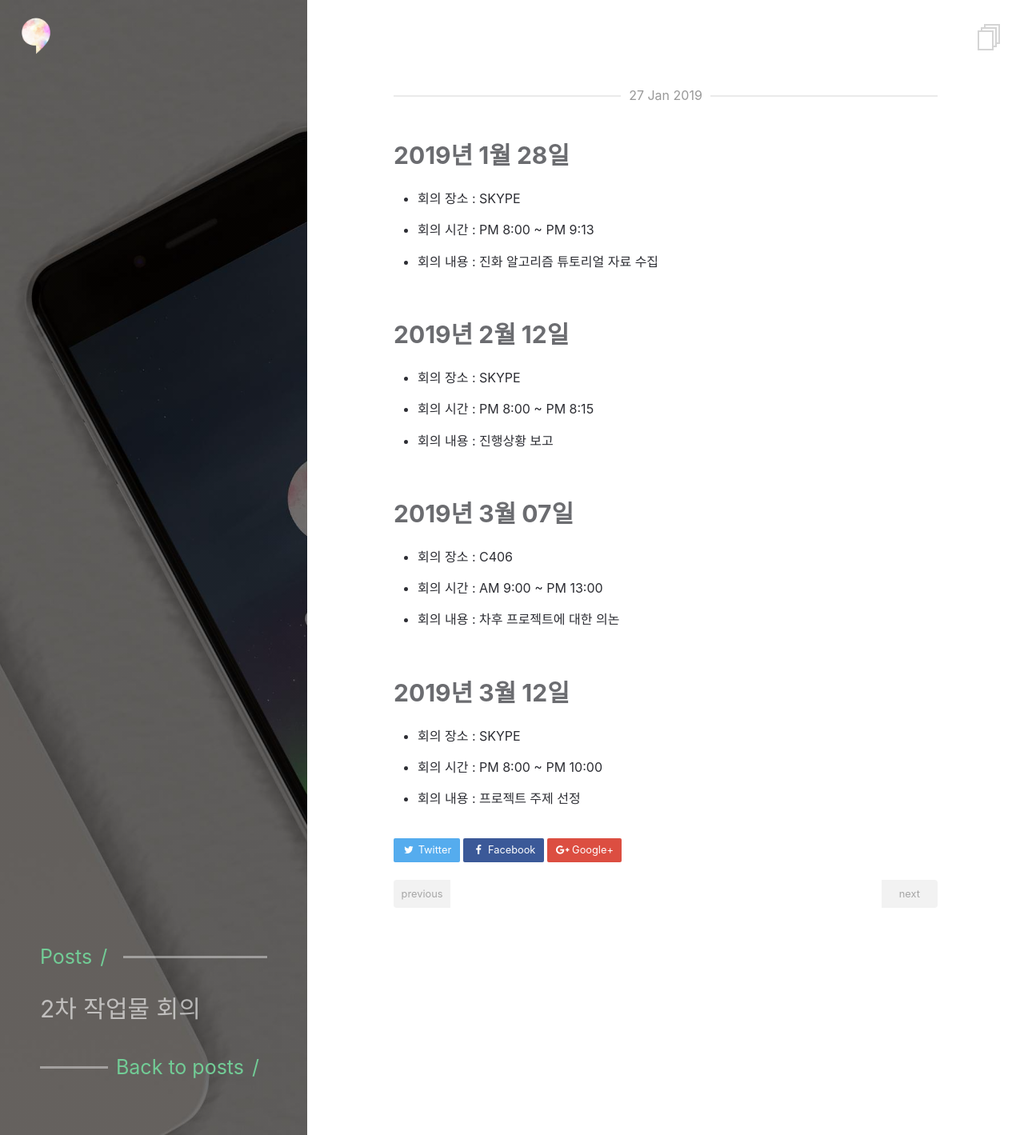
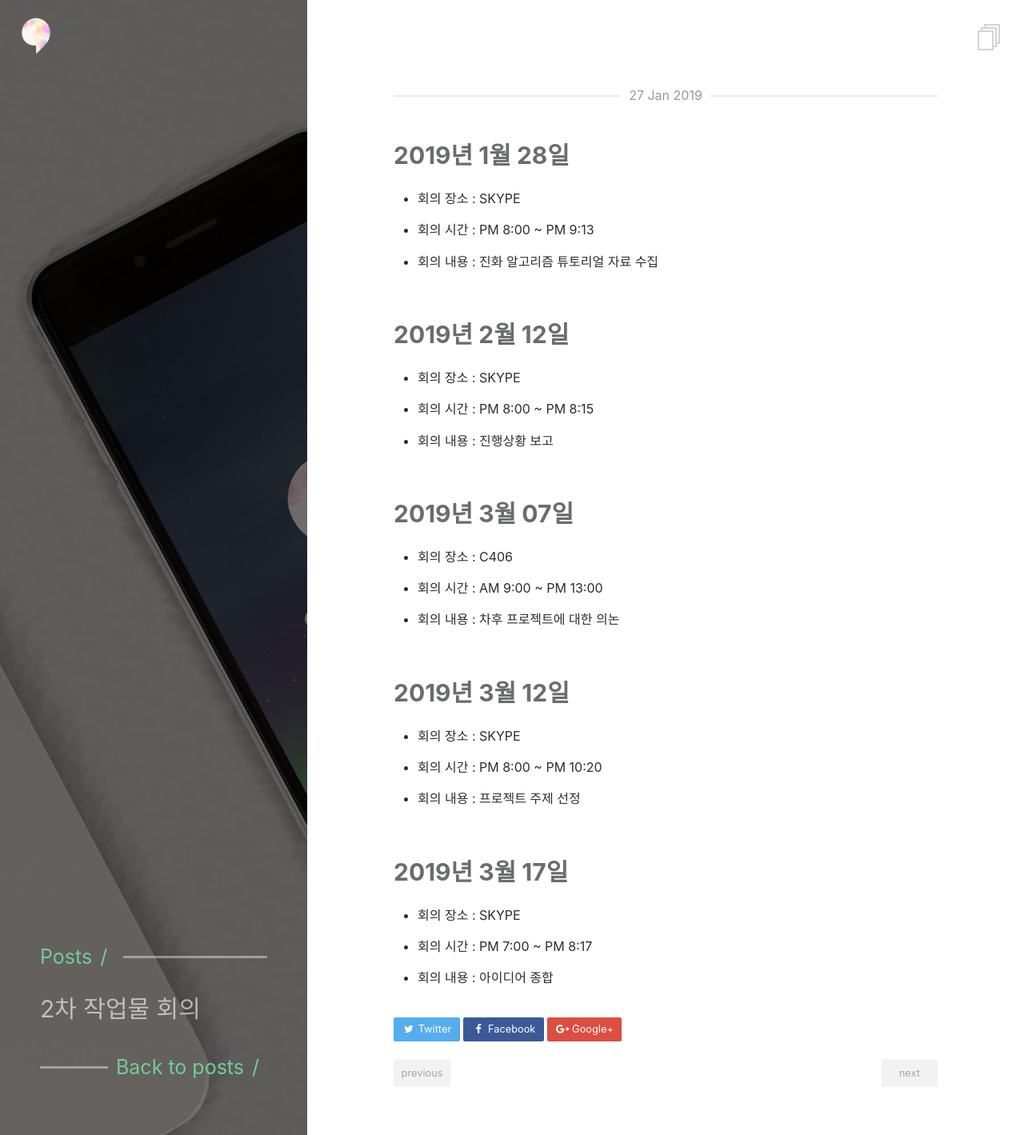
Before and after one commit to commadev/commadev.github.io, a Jekyll site: the page built from _posts/2019-01-28-2차 작업물 회의.md, in a window 1280 px wide. Shown: the whole page at 80% size. Built offline with Jekyll 4.4.1, drawn with Linux system fonts in a browser that asks for light colours.

Commit message:
회의기록 추가

```diff
--- a/_posts/2019-01-28-2차 작업물 회의.md
+++ b/_posts/2019-01-28-2차 작업물 회의.md
@@ -32,5 +32,13 @@ date:   2019-01-28 00:00:00 +0900
 ## 2019년 3월 12일
 
 - 회의 장소 : SKYPE
-- 회의 시간 : PM 8:00 ~ PM 10:00
+- 회의 시간 : PM 8:00 ~ PM 10:20
 - 회의 내용 : 프로젝트 주제 선정
+
+<br/>
+
+## 2019년 3월 17일
+
+- 회의 장소 : SKYPE
+- 회의 시간 : PM 7:00 ~ PM 8:17
+- 회의 내용 : 아이디어 종합
```
Also changed, not shown: _posts/2018-09-15-이미지 편집기 개발일지.md (+1 -1 lines).
